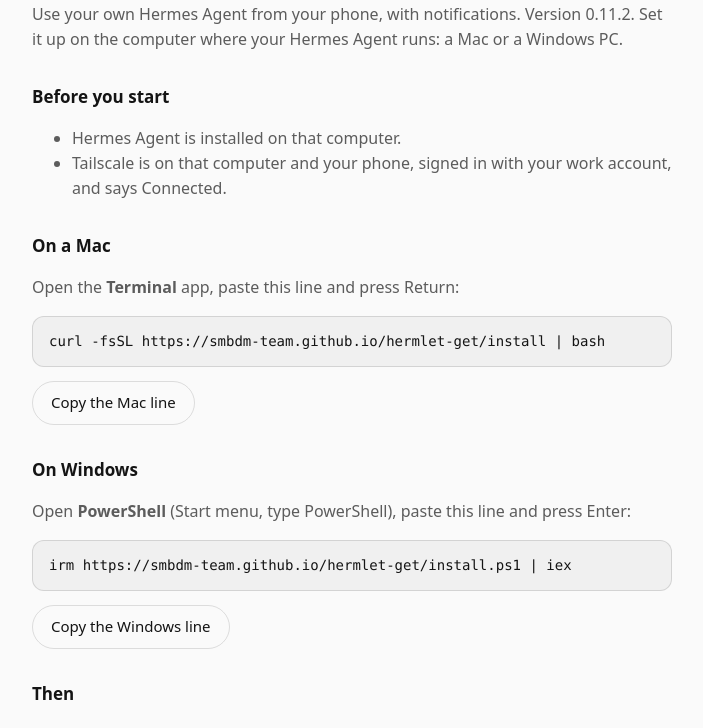
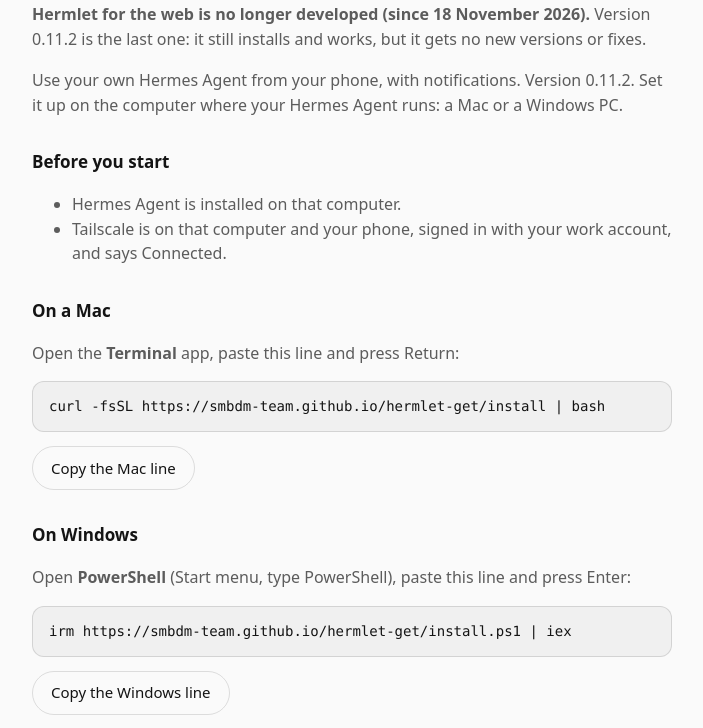
Before and after one commit to Smbdm-Team/hermlet-get, a plain HTML site: page index.html in a window 1280 px wide. Shown: the part 102-830 px from the top of the page, without its empty margins (288-991 px from the left). Drawn offline with Linux system fonts and the light colour scheme.

Commit message:
Hermlet for the web is no longer developed; 0.11.2 is the last version

```diff
--- a/index.html
+++ b/index.html
@@ -21,6 +21,8 @@
 <body>
 <main>
   <h1>Set up Hermlet</h1>
+  <p><strong>Hermlet for the web is no longer developed (since 18 November 2026).</strong> Version 0.11.2 is the
+  last one: it still installs and works, but it gets no new versions or fixes.</p>
   <p>Use your own Hermes Agent from your phone, with notifications. Version 0.11.2.
     Set it up on the computer where your Hermes Agent runs: a Mac or a Windows PC.</p>
 
```
Also changed, not shown: 1 other file.
